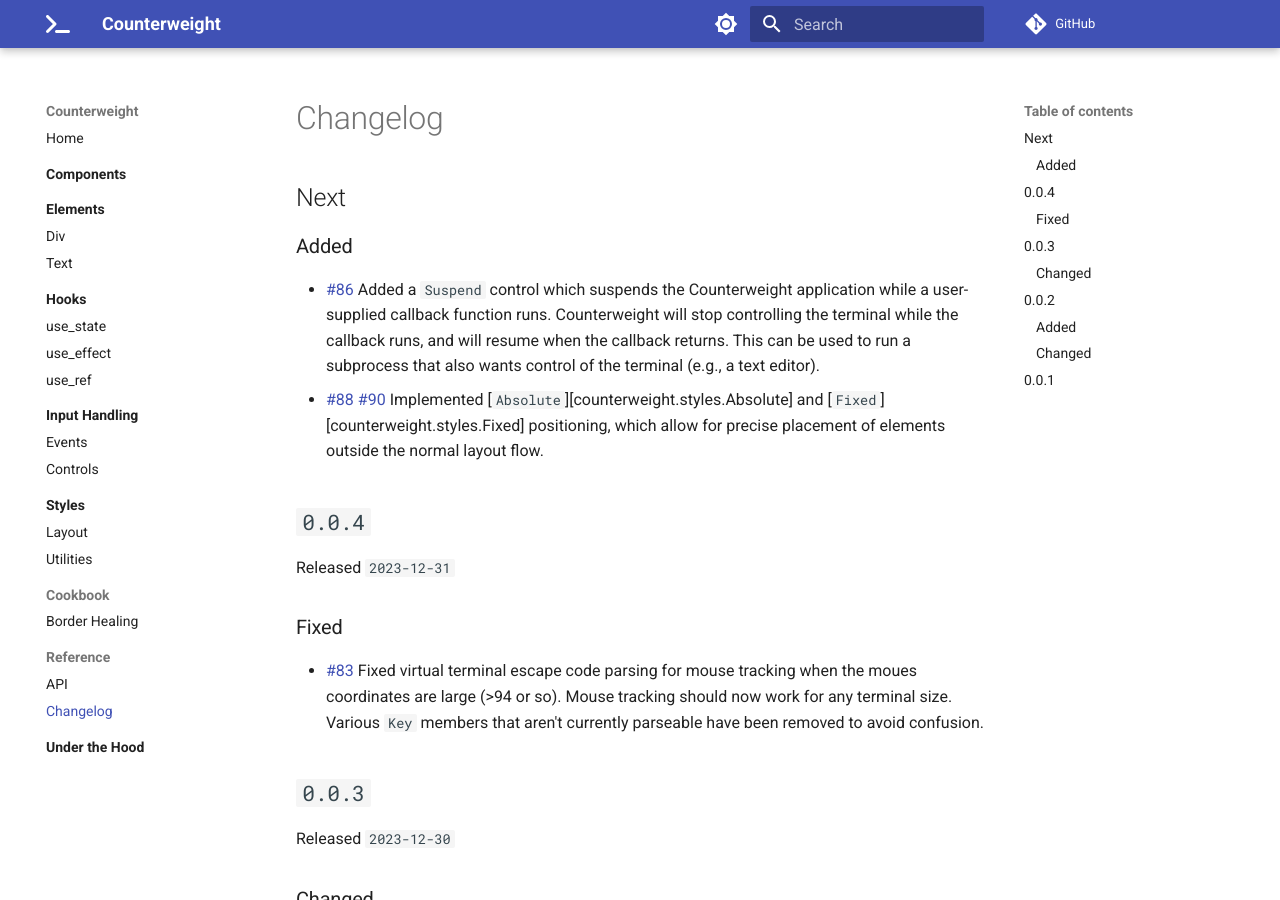
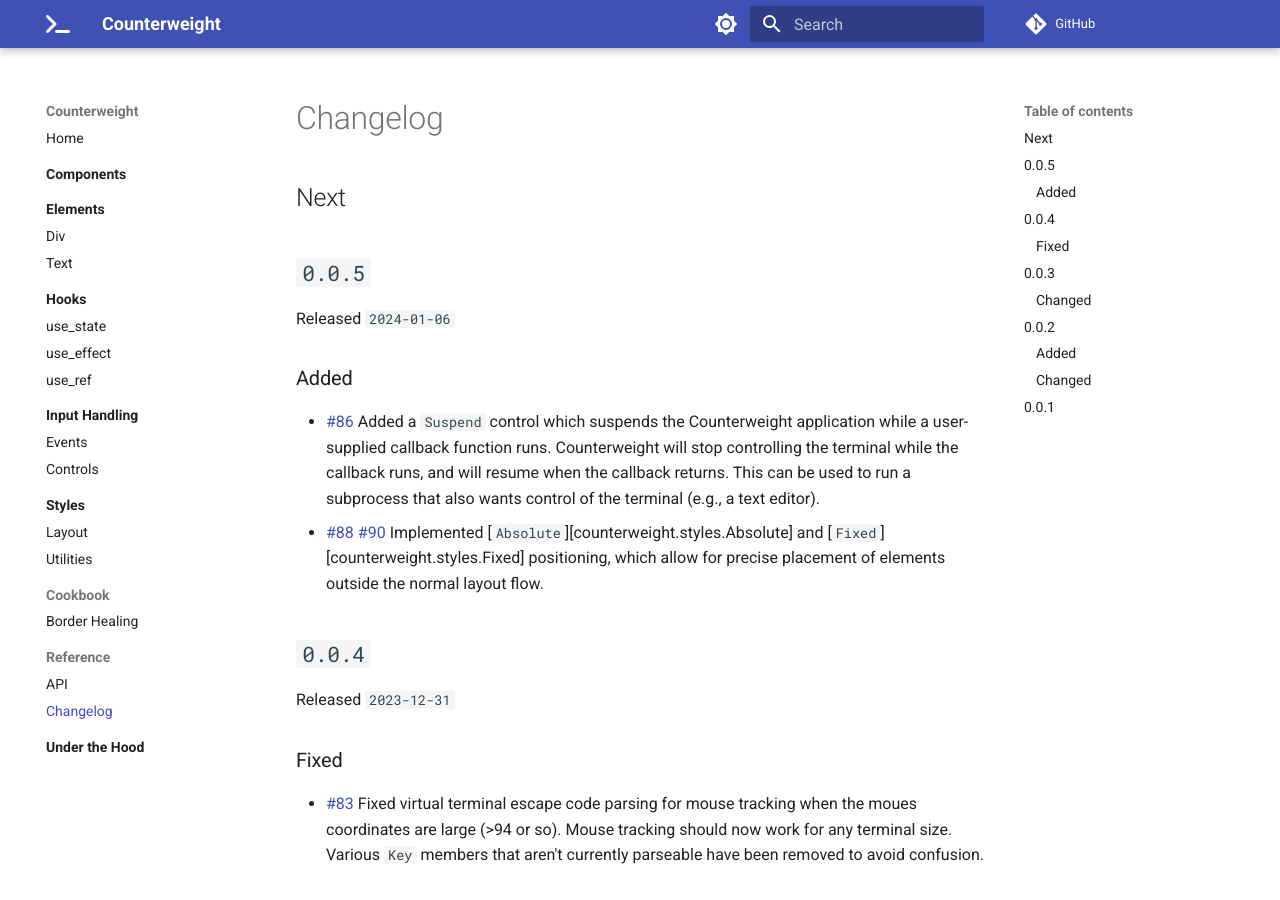
Before and after one commit to JoshKarpel/counterweight, an MkDocs documentation site: the page built from docs/reference/changelog.md, in a window 1280 px wide and 900 px high. Built offline with MkDocs 1.6.1 and Material for MkDocs 9.7.7, drawn with Linux system fonts in a browser that asks for light colours; comment, search, counter and statistics services are not loaded.

Commit message:
changelog

```diff
--- a/docs/reference/changelog.md
+++ b/docs/reference/changelog.md
@@ -1,6 +1,10 @@
 # Changelog
 
 ## Next
+
+## `0.0.5`
+
+Released `2024-01-06`
 
 ### Added
 
```
